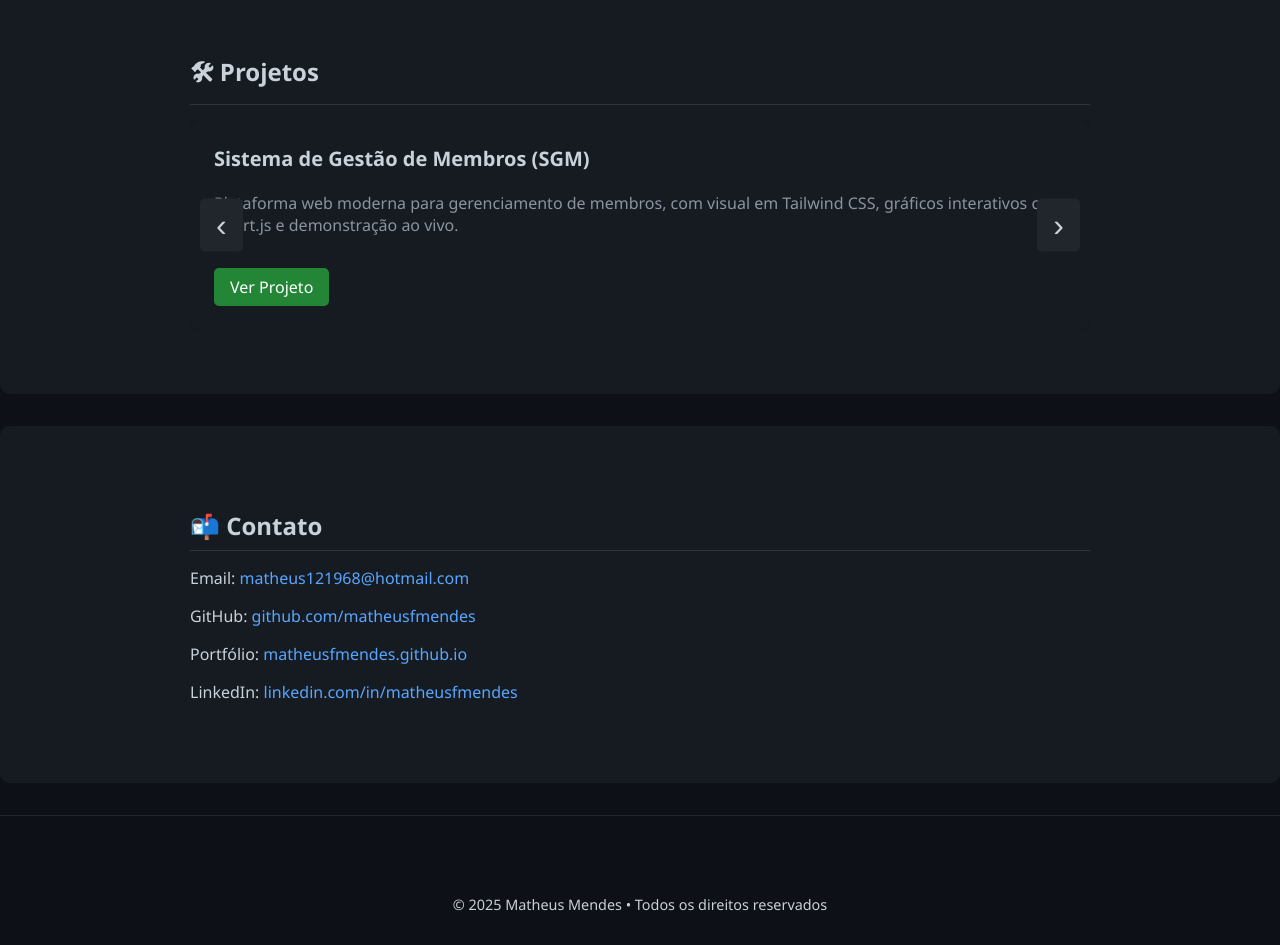
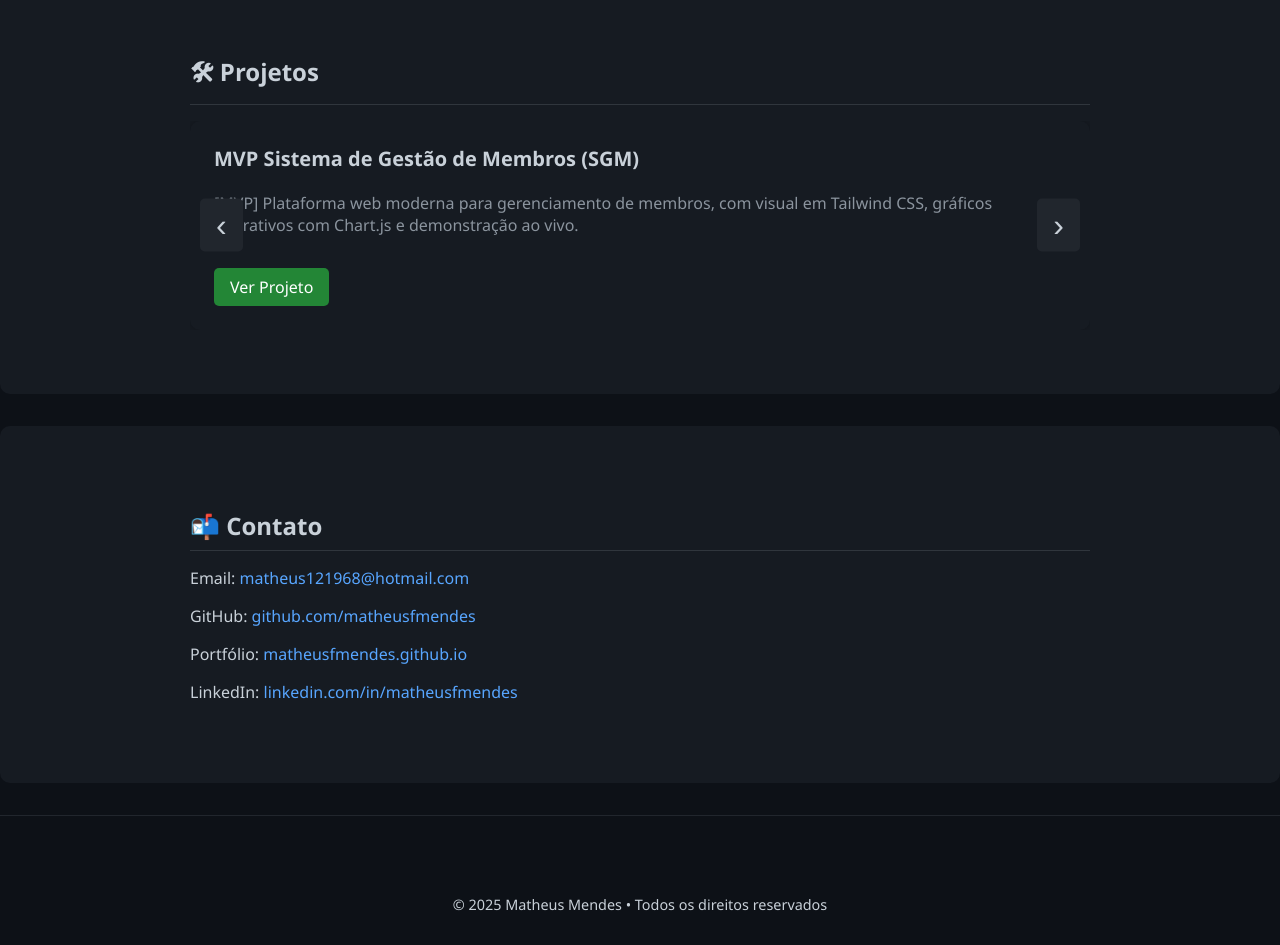
Before and after one commit to matheusfmendes/matheusfmendes.github.io, a plain HTML site: page index.html in a window 1280 px wide. Shown: the part 1317-2262 px from the top of the page. Drawn offline with Linux system fonts and the light colour scheme.

Commit message:
Update index.html

```diff
--- a/index.html
+++ b/index.html
@@ -69,9 +69,9 @@
           </button>
           <div class="carousel-track">
             <article class="carousel-item">
-              <h3>Sistema de Gestão de Membros (SGM)</h3>
+              <h3>MVP Sistema de Gestão de Membros (SGM)</h3>
               <p>
-                Plataforma web moderna para gerenciamento de membros, com visual
+                [MVP] Plataforma web moderna para gerenciamento de membros, com visual
                 em Tailwind CSS, gráficos interativos com Chart.js e
                 demonstração ao vivo.
               </p>
```
